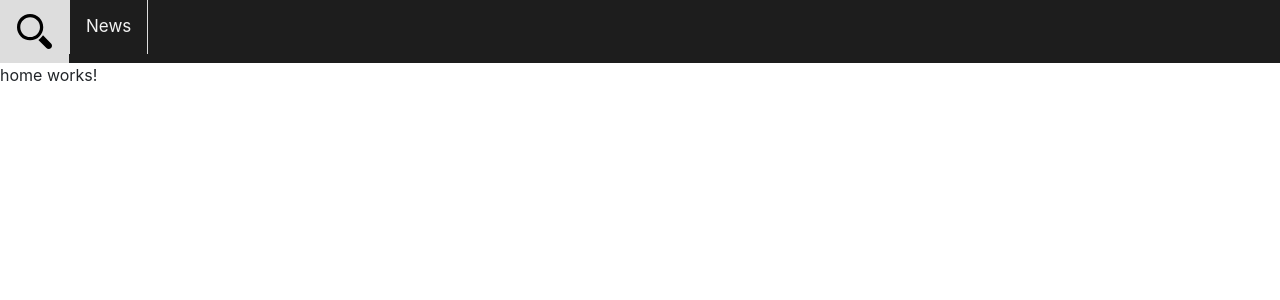
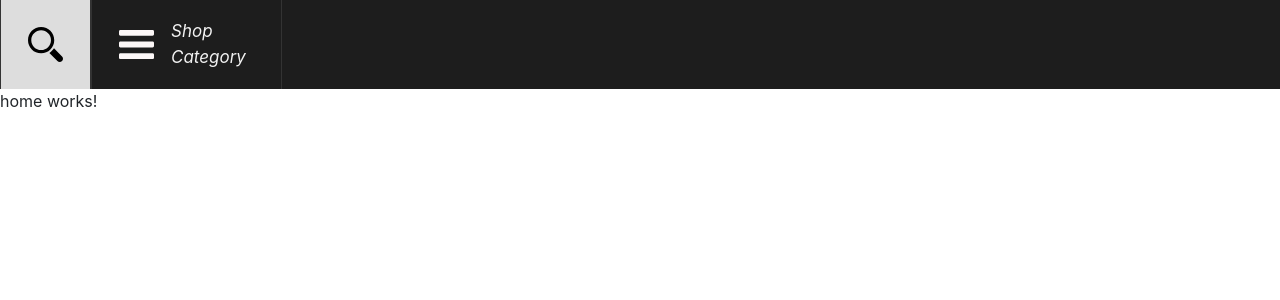
Before and after one commit to aimanebk/Bicycle-store, an Angular app: page / in a window 1280 px wide. Shown: the top 300 px of the page. Built offline with nearby package versions, Linux system fonts and the light colour scheme.

Commit message:
Shop category menu Added

```diff
--- a/src/app/shared/components/navbar/navbar.component.html
+++ b/src/app/shared/components/navbar/navbar.component.html
@@ -1,5 +1,5 @@
 <div class="topnav">
-  <a href="#home" data-toggle="modal" data-target="#searchModal" data-backdrop="static" data-keyboard="false">
+  <a data-toggle="modal" data-target="#searchModal" data-backdrop="static" data-keyboard="false">
     <svg xmlns="http://www.w3.org/2000/svg" xmlns:xlink="http://www.w3.org/1999/xlink" version="1.1" id="Capa_1" x="0px"
       y="0px" width="35px" height="35px" viewBox="0 0 485.213 485.213" style="enable-background:new 0 0 485.213 485.213;"
       xml:space="preserve">
@@ -8,16 +8,35 @@
           <g>
             <path
               d="M363.909,181.955C363.909,81.473,282.44,0,181.956,0C81.474,0,0.001,81.473,0.001,181.955s81.473,181.951,181.955,181.951    C282.44,363.906,363.909,282.437,363.909,181.955z M181.956,318.416c-75.252,0-136.465-61.208-136.465-136.46    c0-75.252,61.213-136.465,136.465-136.465c75.25,0,136.468,61.213,136.468,136.465    C318.424,257.208,257.206,318.416,181.956,318.416z"
-              data-original="#000000" class="active-path search-icon" data-old_color="#000000" fill="#FCF7F7" />
+              data-original="#000000" class="active-path icon-hover" data-old_color="#000000" fill="#FCF7F7" />
             <path
               d="M471.882,407.567L360.567,296.243c-16.586,25.795-38.536,47.734-64.331,64.321l111.324,111.324    c17.772,17.768,46.587,17.768,64.321,0C489.654,454.149,489.654,425.334,471.882,407.567z"
-              data-original="#000000" class="active-path search-icon" data-old_color="#000000" fill="#FCF7F7" />
+              data-original="#000000" class="active-path icon-hover" data-old_color="#000000" fill="#FCF7F7" />
           </g>
         </g>
       </g>
     </svg>
   </a>
-  <a href="#news">News</a>
+  <a class="grid-container" (click)="openShopCatgoryMenu()">
+    <div class="grid-item">
+      <svg xmlns="http://www.w3.org/2000/svg" xmlns:xlink="http://www.w3.org/1999/xlink" version="1.1" viewBox="0 0 24 24"
+        enable-background="new 0 0 24 24" width="35px" height="35px" class="">
+        <g>
+          <g>
+            <path d="M24,3c0-0.6-0.4-1-1-1H1C0.4,2,0,2.4,0,3v2c0,0.6,0.4,1,1,1h22c0.6,0,1-0.4,1-1V3z"
+              data-original="#000000" class="active-path icon-hover" data-old_color="#000000" fill="#FCF7F7" />
+            <path d="M24,11c0-0.6-0.4-1-1-1H1c-0.6,0-1,0.4-1,1v2c0,0.6,0.4,1,1,1h22c0.6,0,1-0.4,1-1V11z"
+              data-original="#000000" class="active-path icon-hover" data-old_color="#000000" fill="#FCF7F7" />
+            <path d="M24,19c0-0.6-0.4-1-1-1H1c-0.6,0-1,0.4-1,1v2c0,0.6,0.4,1,1,1h22c0.6,0,1-0.4,1-1V19z"
+              data-original="#000000" class="active-path icon-hover" data-old_color="#000000" fill="#FCF7F7" />
+          </g>
+        </g>
+      </svg></div>
+    <div class="grid-item">
+      Shop
+      Category
+    </div>
+  </a>
 </div>
 
 <!-- Search model -->
@@ -33,3 +52,13 @@
   </div>
 </div>
 <!-- Search model end -->
+
+<div #shopCatgoryMenu class="overlay">
+    <a class="closebtn" (click)="closeShopCatgoryMenu()" >&times;</a>
+    <div class="overlay-content">
+      <a href="#">Race Road/TT bikes</a>
+      <a href="#">Road Mountain bikes</a>
+      <a href="#">Lifestyle bikes</a>
+      <a href="#">....</a>
+    </div>
+  </div>
--- a/src/app/shared/components/navbar/navbar.component.scss
+++ b/src/app/shared/components/navbar/navbar.component.scss
@@ -1,6 +1,7 @@
 $navbar-background : #1D1D1D;
 $navbar-hover-color : #ddd;
 $search-model-background : #000;
+$menu-padding: 10px;
 
 body {
     margin: 0;
@@ -8,6 +9,7 @@ body {
 }
 
 /* NAVBAR */
+
 .topnav {
     overflow: hidden;
     background-color: $navbar-background;
@@ -15,15 +17,18 @@ body {
         float: left;
         color: #f2f2f2;
         text-align: center;
-        padding: 14px 16px;
+        padding: $menu-padding;
         text-decoration: none;
         font-size: 17px;
-        border-right: 1px solid $navbar-hover-color ;
-        border-left: 1px solid $navbar-hover-color ;
+        border-right: 1px solid #333 ;
+        border-left: 1px solid #333 ;
+        svg {
+            margin: 17px;
+        }
         &:hover{
             background-color: $navbar-hover-color ;
             color: black;
-            .search-icon {
+            .icon-hover {
                 fill: $search-model-background
             }
         }
@@ -76,3 +81,73 @@ body {
 	-webkit-transform: rotate(45deg);
 	transform: rotate(45deg);
 }
+
+// SHOP CATEGORY MENU
+
+.grid-container {
+    display: grid;
+    grid-template-columns: auto 100px;
+
+    .grid-item {
+        font-style: oblique;
+        text-align: initial;
+        display: flex;
+        justify-content: center;
+        align-items: center;
+      }
+}
+
+
+.overlay {
+    height: 0%;
+    width: 100%;
+    position: fixed;
+    z-index: 1;
+    top: 0;
+    left: 0;
+    background-color: rgb(0,0,0);
+    background-color: rgba(0,0,0, 0.9);
+    overflow-y: hidden;
+    transition: 0.5s;
+
+    a {
+        padding: 8px;
+        text-decoration: none;
+        font-size: 36px;
+        color: #818181;
+        display: block;
+        transition: 0.3s;
+        &:hover {
+            color: #f1f1f1;
+        }
+        &:focus{
+            color: #f1f1f1;
+        }
+    }
+
+    .closebtn {
+        position: absolute;
+        top: 20px;
+        right: 45px;
+        font-size: 60px;
+    }
+}
+  .overlay-content {
+    position: relative;
+    top: 25%;
+    width: 100%;
+    text-align: center;
+    margin-top: 30px;
+  }
+
+  @media screen and (max-height: 450px) {
+    .overlay {
+        overflow-y: auto;
+        a {font-size: 20px}
+        .closebtn {
+            font-size: 40px;
+            top: 15px;
+            right: 35px;
+        }
+    }
+  }
--- a/src/app/shared/components/navbar/navbar.component.ts
+++ b/src/app/shared/components/navbar/navbar.component.ts
@@ -1,15 +1,26 @@
-import { Component, OnInit } from '@angular/core';
+import { Component, OnInit, Renderer2, ElementRef, ViewChild } from '@angular/core';
 
 @Component({
   selector: 'app-navbar',
   templateUrl: './navbar.component.html',
   styleUrls: ['./navbar.component.scss']
 })
+
+
 export class NavbarComponent implements OnInit {
+  @ViewChild('shopCatgoryMenu', {static : false }) shopCatgoryMenu: ElementRef;
 
-  constructor() { }
+  constructor(private renderer: Renderer2) { }
 
   ngOnInit() {
+
   }
 
+  openShopCatgoryMenu(){
+    this.renderer.setStyle(this.shopCatgoryMenu.nativeElement, 'height', '100%');
+  }
+
+  closeShopCatgoryMenu(){
+    this.renderer.setStyle(this.shopCatgoryMenu.nativeElement, 'height', '0%');
+  }
 }
```
